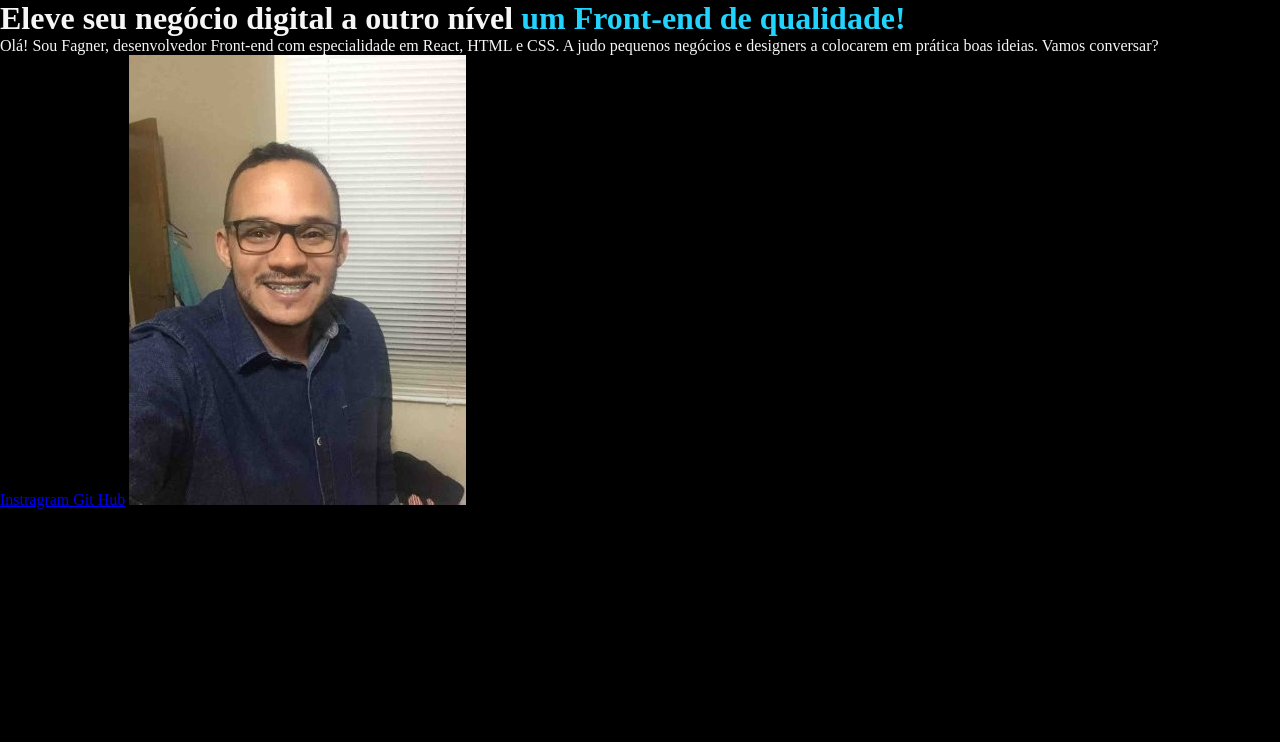
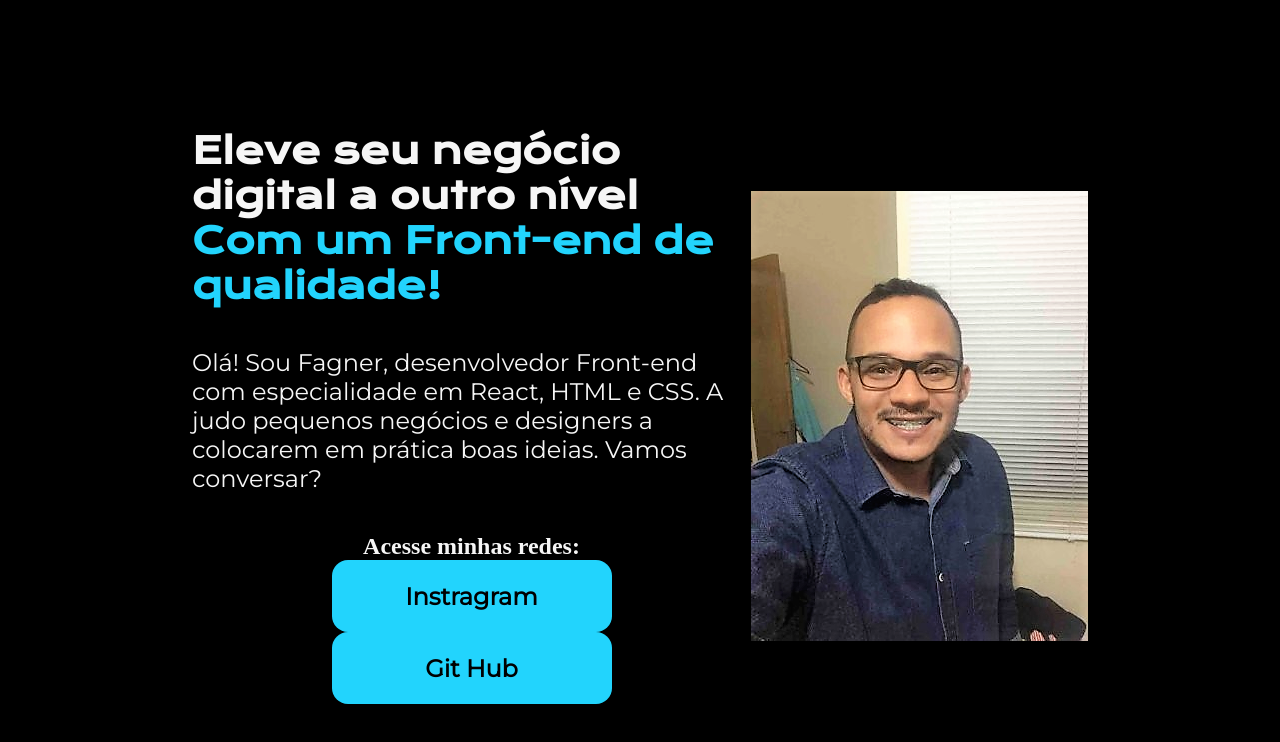
Before and after one commit to robsonfagner/alurafront, a plain HTML site: page portfolio/index.html in a window 1280 px wide. Drawn offline with nearby package versions, Linux system fonts and the light colour scheme.

Commit message:
Git de Domingo

```diff
--- a/portfolio/index.html
+++ b/portfolio/index.html
@@ -10,14 +10,20 @@
 
     <body>
         <header></header>
-  <main>
-    <h1>Eleve seu negócio digital a outro nível <strong class="titulo-destaque">um Front-end de qualidade!</strong> </h1>
-        <p>Olá! Sou Fagner, desenvolvedor Front-end com especialidade em React, HTML e CSS. A
+        <main class="apresentacao">
+            <section class="apresentacao__conteudo">
+                <h1 class="apresentacao__conteudo__titulo">Eleve seu negócio digital a outro nível
+                  <strong class="titulo-destaque">Com um Front-end de qualidade!</strong>
+                </h1>
+                <p class="apresentacao__conteudo__texto">Olá! Sou Fagner, desenvolvedor Front-end com especialidade em React, HTML e CSS. A
                   judo pequenos negócios e designers a colocarem em prática boas ideias. Vamos conversar?</p>
-        <a href="https://Instragram.com/rbs.fagner">Instragram </a>
-        <a href="https://github.com/robsonfagner">Git Hub</a>
-        <img src="Perfil PV.jpg" alt="Foto da obra do metro">
-
+                  <div class="apresentacao__links">
+                    <h2>Acesse minhas redes:</h2>
+                    <a class="apresentacao__links__link" href="https://Instragram.com/rbs.fagner">Instragram </a>
+                    <a class="apresentacao__links__link" href="https://github.com/robsonfagner">Git Hub</a>
+                  </div>
+            </section>
+              <img src="Perfil PV.png" alt="Foto da obra do metro">
         </main>
       <footer></footer>
     </body>
--- a/portfolio/style.css
+++ b/portfolio/style.css
@@ -1,9 +1,12 @@
+
+@import url('https://fonts.googleapis.com/css2?family=Krona+One&family=Montserrat&display=swap');
+
 *{
     margin: 0;
     padding: 0;
 }
 
-body {
+body{
     height: 100vh;
     box-sizing: border-box;
     background-color: #000000;
@@ -13,3 +16,45 @@ body {
 .titulo-destaque{
     color: #22D4FD;
 }
+
+.apresentacao{
+    margin: 10% 15%;
+    display: flex;
+    align-items: center;
+    justify-content: space-between;
+}
+
+.apresentacao__conteudo{
+    width: 615px;
+    display: flex;
+    flex-direction: column;
+    gap: 40px;
+}
+.apresentacao__conteudo__titulo{
+   font-size: 36px;
+   font-family: 'Krona One', sans-serif;
+}
+
+.apresentacao__conteudo__texto{
+    font-size: 24px;
+    font-family: 'Montserrat', sans-serif;
+}
+.apresentacao__links{
+   display: flex;
+   flex-direction: column;
+   align-items: center;
+   justify-content: space-between;
+}
+.apresentacao__links__link{
+    text-decoration: none;
+    background-color: #22D4FD;
+    width: 280px;
+    text-align: center;
+    border-radius: 16px;
+    font-size: 24px;
+    font-weight: 600;
+    padding: 21.5px 0;
+    color: #000000;
+    font-family: 'Montserrat', sans-serif;
+
+}
--- a/style.css
+++ /dev/null
@@ -1,4 +0,0 @@
-body{
-    background-color: black;
-    color: white;
-}
```
Also changed, not shown: portfolio/Imagem.png (added), portfolio/Perfil PV.jpg (deleted), portfolio/Perfil PV.png (added), 1 other file. Lines whose indentation alone changed are shown as unchanged.
